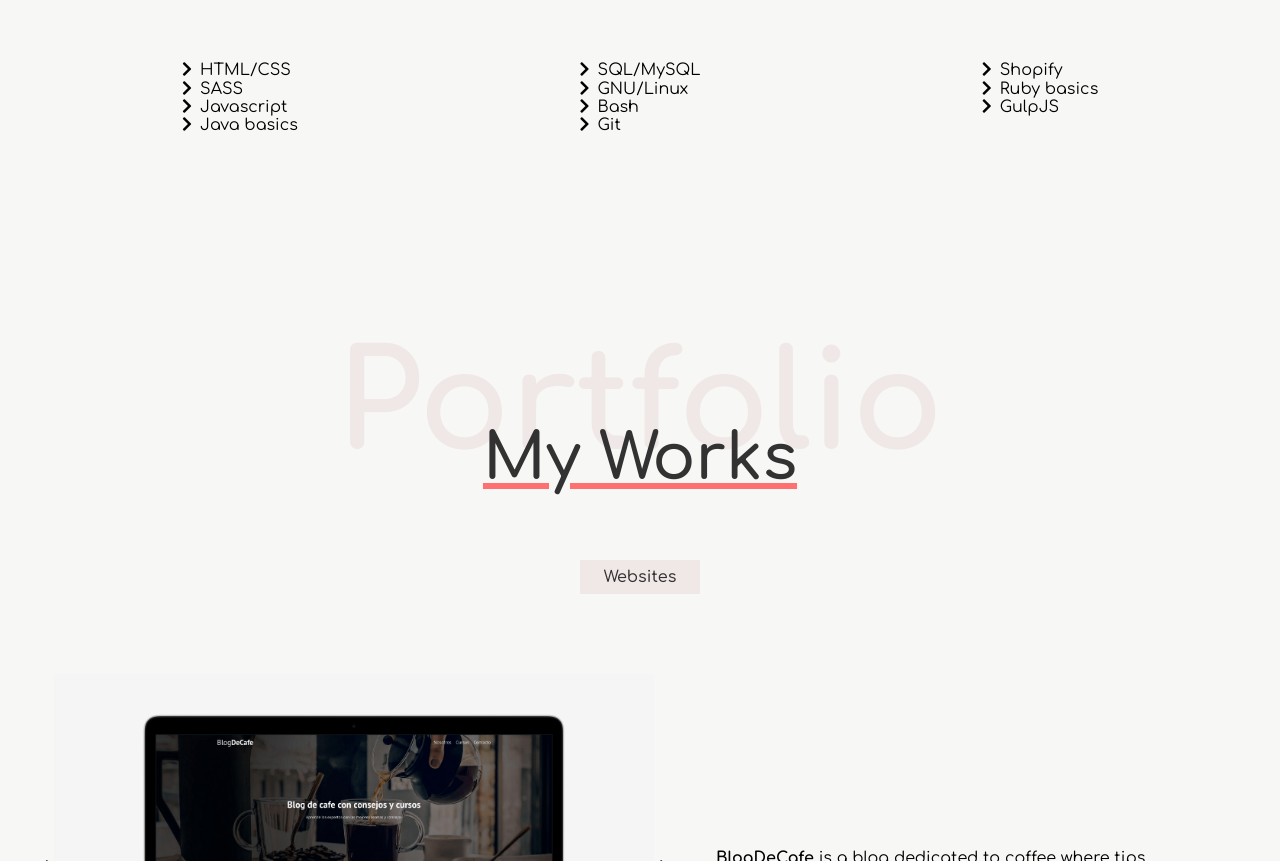
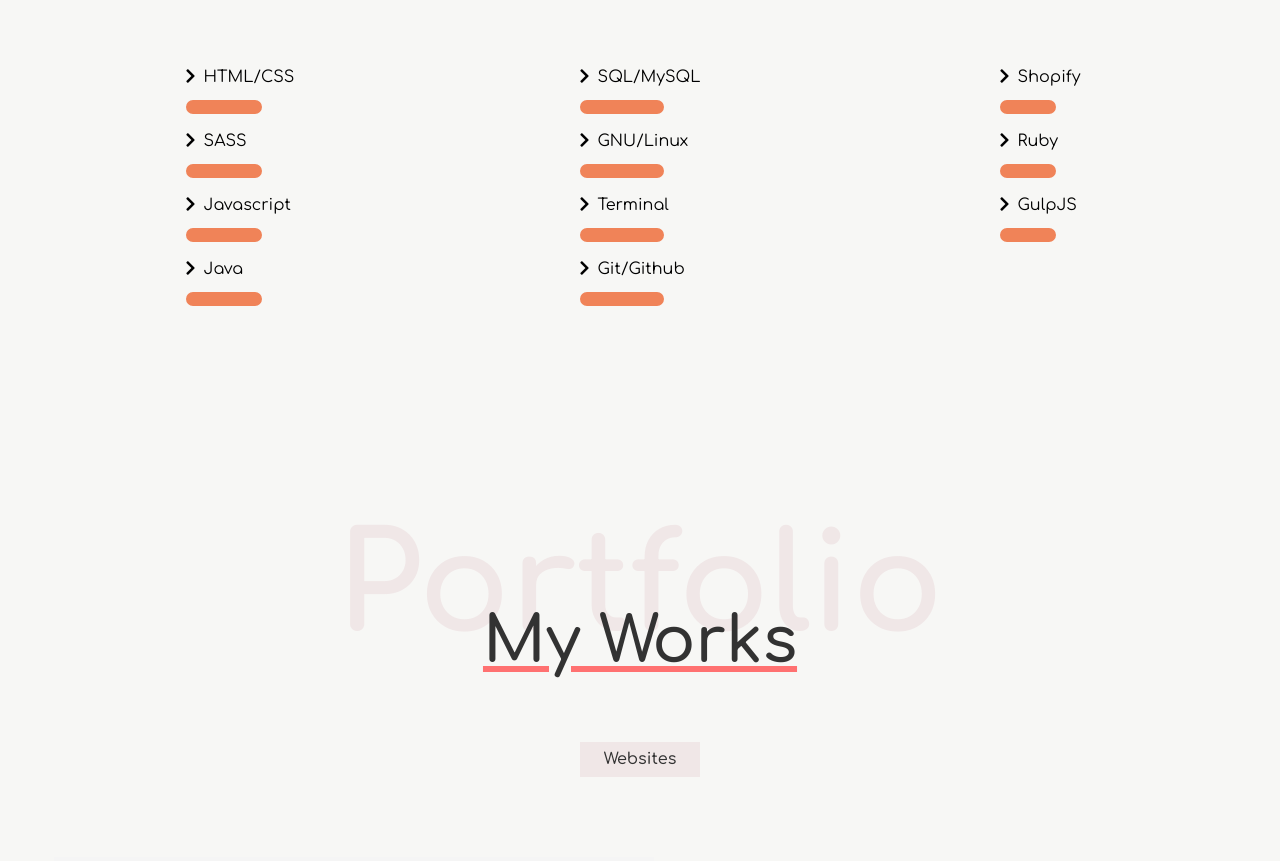
Before and after one commit to diegoOG09/portafolio, a website: page index.html in a window 1280 px wide. Shown: the part 2544-3405 px from the top of the page. Drawn offline with Linux system fonts and the light colour scheme.

Commit message:
Skills animations

```diff
--- a/index.html
+++ b/index.html
@@ -35,7 +35,7 @@
       <div class="myname">
         <h1>Hi! I am Diego</h1>
         <h2>Web developer</h2>
-        <a href="#"><i class="fas fa-arrow-right"></i>Get In Touch</a>
+        <a href="#contactme"><i class="fas fa-arrow-right"></i>Get In Touch</a>
       </div>
       <div class="main-image">
         <img loading="lazy" src="images/dev2.png" alt="">
@@ -98,20 +98,31 @@
     <div class="skills-grid">
       <div class="card">
         <li><i class="fas fa-chevron-right"></i>HTML/CSS</li>
+        <progress class="pro-bar" max="100" value="80"></progress>
         <li><i class="fas fa-chevron-right"></i>SASS</li>
+        <progress class="pro-bar" max="100" value="70"></progress>
         <li><i class="fas fa-chevron-right"></i>Javascript</li>
-        <li><i class="fas fa-chevron-right"></i>Java basics</li>
+        <progress class="pro-bar" max="100" value="70"></progress>
+        <li><i class="fas fa-chevron-right"></i>Java</li>
+        <progress class="pro-bar" max="100" value="40"></progress>
       </div>
       <div class="card">
         <li><i class="fas fa-chevron-right"></i>SQL/MySQL</li>
+        <progress class="pro-bar" max="100" value="50"></progress>
         <li><i class="fas fa-chevron-right"></i>GNU/Linux</li>
-        <li><i class="fas fa-chevron-right"></i>Bash</li>
-        <li><i class="fas fa-chevron-right"></i>Git</li>
+        <progress class="pro-bar" max="100" value="80"></progress>
+        <li><i class="fas fa-chevron-right"></i>Terminal</li>
+        <progress class="pro-bar" max="100" value="75"></progress>
+        <li><i class="fas fa-chevron-right"></i>Git/Github</li>
+        <progress class="pro-bar" max="100" value="60"></progress>
       </div>
       <div class="card">
         <li><i class="fas fa-chevron-right"></i>Shopify</li>
-        <li><i class="fas fa-chevron-right"></i>Ruby basics</li>
+        <progress class="pro-bar" max="100" value="50"></progress>
+        <li><i class="fas fa-chevron-right"></i>Ruby</li>
+        <progress class="pro-bar" max="100" value="40"></progress>
         <li><i class="fas fa-chevron-right"></i>GulpJS</li>
+        <progress class="pro-bar" max="100" value="50"></progress>
       </div>
     </div>
   </section>
--- a/src/js/script.js
+++ b/src/js/script.js
@@ -60,4 +60,27 @@ document.addEventListener('DOMContentLoaded', () => {
     weblink.href = links[index]
   }
 
+  //Next we want to create a function that will be called when that element is intersected
+  function handleIntersection(entries) {
+    //The callback will return an array of entries, even if you are only onserving a single item
+    entries.map(entry => {
+      if (entry.isIntersecting) {
+        entry.target.classList.add('animation')
+      } else {
+        entry.target.classList.remove('animation')
+      }
+    })
+  }
+
+  //Next we instantiate the observer with the function we crated above.
+  //This takes and optional configuration
+  //Object that we will use in the other examples
+
+  const observer = new IntersectionObserver(handleIntersection)
+  document.querySelectorAll(".pro-bar").forEach(i => {
+    if (i) {
+      observer.observe(i)
+    }
+  })
+
 })
--- a/src/scss/layout/_skills.scss
+++ b/src/scss/layout/_skills.scss
@@ -24,14 +24,43 @@
 
   .skills-grid {
     display: grid;
-    grid-template-columns: repeat(3,1fr);
+    grid-template-columns: repeat(3, 1fr);
 
     .card {
       list-style: none;
       margin: 0 auto;
+      line-height: 2rem;
 
       i {
-        margin-right: .5rem;
+        margin-right: 0.5rem;
+      }
+      .pro-bar {
+        position: relative;
+        height: 12px;
+        width: 70%;
+        border: 7px solid #f08358;
+        border-radius: 15px;
+      }
+      .pro-bar.animation {
+        animation: progres 2s normal linear;
+
+        @keyframes progres {
+          0% {
+            width: 0%;
+          }
+          25% {
+            width: 25%;
+          }
+          50% {
+            width: 50%;
+          }
+          65% {
+            width: 65%;
+          }
+          70% {
+            width: 70%;
+          }
+        }
       }
     }
   }
@@ -56,17 +85,17 @@
 
     .skills-grid {
       display: grid;
-      grid-template-columns: repeat(3,1fr);
+      grid-template-columns: repeat(3, 1fr);
 
       .card {
         list-style: none;
         margin: 0 auto;
 
         li {
-          font-size: .8rem;
+          font-size: 0.8rem;
         }
         i {
-          margin-right: .5rem;
+          margin-right: 0.5rem;
         }
       }
     }
```
Also changed, not shown: build/css/app.css, 1 other file.
